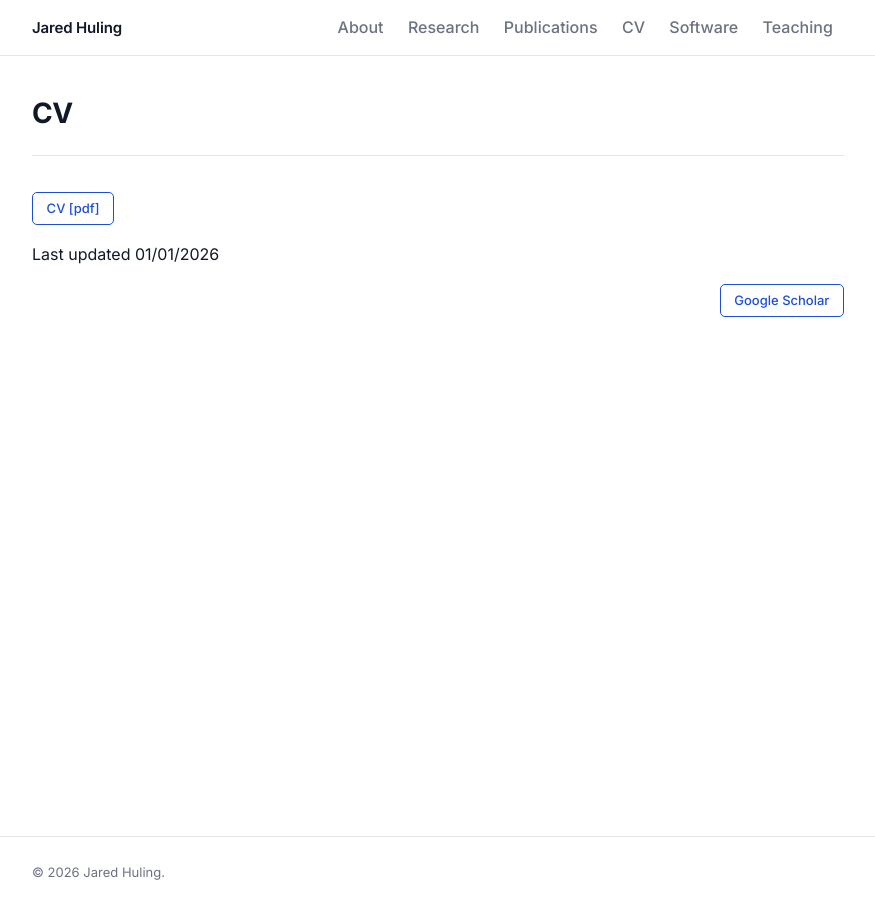
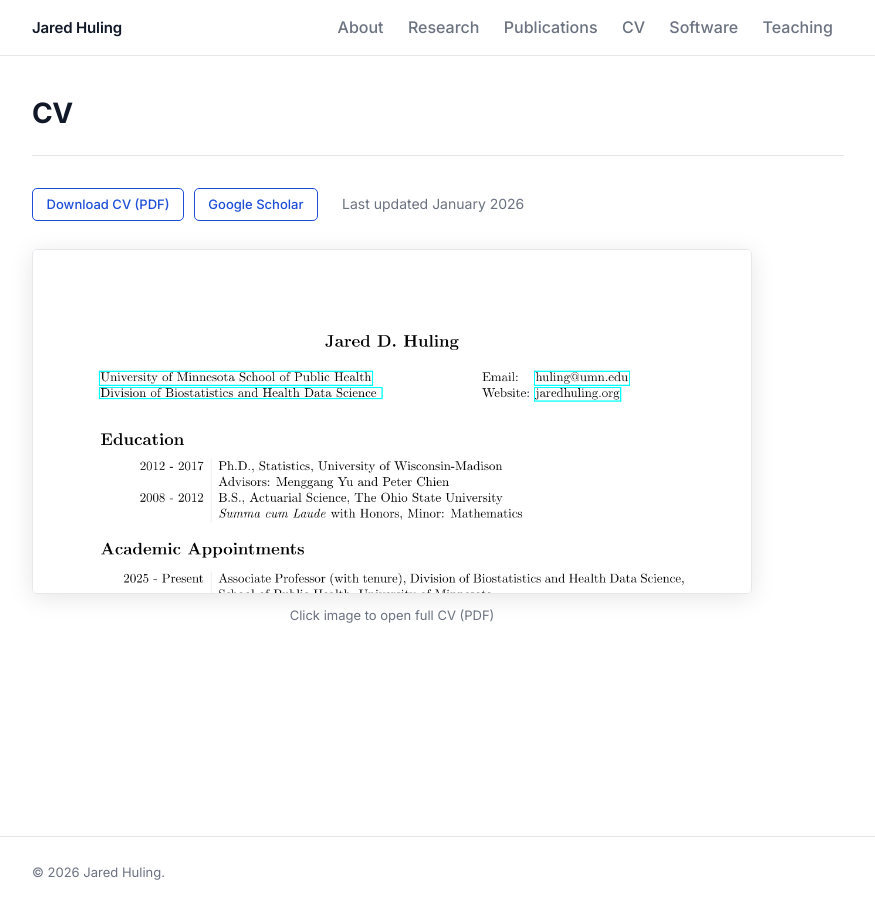
Before and after one commit to jaredhuling/jaredhuling.github.io, a Jekyll site: the page built from _pages/cv.md, in a window 1280 px wide. Shown: the whole page, without its empty margins (202-1077 px from the left). Built offline with Jekyll 4.4.1, drawn with Linux system fonts in a browser that asks for light colours.

Commit message:
redesign CV page with header preview image
- Clean action row: Download CV + Google Scholar buttons + last updated
- PDF header cropped and saved as cv_preview.png
- Preview image links to full PDF, subtle drop shadow on hover

Co-Authored-By: Claude Sonnet 4.6 <noreply@anthropic.com>

```diff
--- a/_pages/cv.md
+++ b/_pages/cv.md
@@ -2,28 +2,19 @@
 layout: page
 permalink: /cv/
 title: CV
-description:
 ---
 
+<div class="cv-actions">
+  <div class="cv-buttons">
+    <a href="/vita/cv.pdf" class="button" target="_blank">Download CV (PDF)</a>
+    <a href="https://scholar.google.com/citations?hl=en&user=2-MWWU4AAAAJ&view_op=list_works&sortby=pubdate" class="button" target="_blank">Google Scholar</a>
+  </div>
+  <p class="cv-updated">Last updated January 2026</p>
+</div>
 
-  <div class="docs-section">
-
-    <div class="eight columns">
-
-        <p align="left">
-          <a href="../vita/cv.pdf" class="button">CV [pdf]</a>
-        </p>
-
-        <p>
-            Last updated 01/01/2026
-        </p>
-
-    </div>
-
-    <div class="four columns" align = "right">
-
-        <p align="right">
-          <a href="https://scholar.google.com/citations?hl=en&user=2-MWWU4AAAAJ&view_op=list_works&sortby=pubdate" class="button">Google Scholar</a>
-        </p>
-
-    </div>
+<div class="cv-preview-wrap">
+  <a href="/vita/cv.pdf" target="_blank" title="Open full CV (PDF)">
+    <img src="/assets/img/cv_preview.png" alt="CV preview" class="cv-preview-img">
+  </a>
+  <p class="cv-preview-caption">Click image to open full CV (PDF)</p>
+</div>
--- a/assets/css/main.scss
+++ b/assets/css/main.scss
@@ -580,6 +580,52 @@ author { font-weight: 600; }
 }
 
 /* ============================================================
+   CV page
+   ============================================================ */
+.cv-actions {
+  display: flex;
+  align-items: baseline;
+  gap: 1.5rem;
+  margin-bottom: 1.75rem;
+  flex-wrap: wrap;
+
+  .cv-buttons {
+    display: flex;
+    gap: 0.6rem;
+    flex-wrap: wrap;
+  }
+
+  .cv-updated {
+    font-size: 0.875rem;
+    color: var(--color-text-muted);
+    margin: 0;
+  }
+}
+
+.cv-preview-wrap {
+  max-width: 720px;
+
+  .cv-preview-img {
+    width: 100%;
+    display: block;
+    border: 1px solid var(--color-border);
+    border-radius: var(--radius);
+    box-shadow: 0 4px 24px rgba(0, 0, 0, 0.1);
+    transition: box-shadow 0.2s ease;
+
+    &:hover { box-shadow: 0 6px 32px rgba(0, 0, 0, 0.16); }
+  }
+
+  .cv-preview-caption {
+    font-size: 0.8125rem;
+    color: var(--color-text-muted);
+    text-align: center;
+    margin-top: 0.6rem;
+    margin-bottom: 0;
+  }
+}
+
+/* ============================================================
    Software page
    ============================================================ */
 .software-entry {
```
Also changed, not shown: assets/img/cv_preview.png (added).
